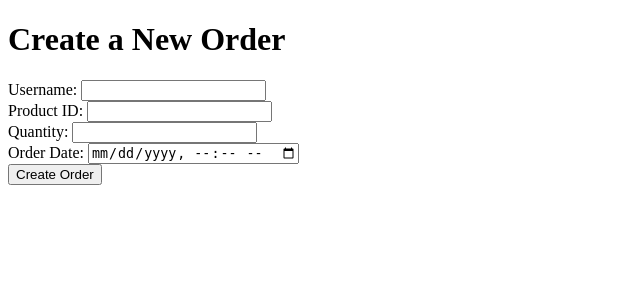
After one commit to sanket-25-03/rest_mobile_sale_project, a Django app: template mobile_project/mobile_sale/templates/mobile_sale/Order.html in a window 1280 px wide. The commit adds this page. Shown: the top 300 px of the page, without its empty margins (0-640 px from the left). Run offline with Django 3.2, Linux system fonts and the light colour scheme; the template is opened without the code that fills it, so the values that code supplies are empty.

Commit message:
Added Order Feature

```diff
--- /dev/null
+++ b/mobile_project/mobile_sale/templates/mobile_sale/Order.html
@@ -0,0 +1,27 @@
+<!DOCTYPE html>
+<html lang="en">
+<head>
+    <meta charset="UTF-8">
+    <meta name="viewport" content="width=device-width, initial-scale=1.0">
+    <title>Create Order</title>
+</head>
+<body>
+    <h1>Create a New Order</h1>
+    <form method="post">
+        {% csrf_token %}
+        <label for="username">Username:</label>
+        <input type="text" id="username" name="username" required><br>
+
+        <label for="product">Product ID:</label>
+        <input type="number" id="product" name="product" required><br>
+
+        <label for="quantity">Quantity:</label>
+        <input type="number" id="quantity" name="quantity" required><br>
+
+        <label for="order_date">Order Date:</label>
+        <input type="datetime-local" id="order_date" name="order_date" required><br>
+
+        <button type="submit">Create Order</button>
+    </form>
+</body>
+</html>
--- a/mobile_project/mobile_sale/templates/mobile_sale/index.html
+++ b/mobile_project/mobile_sale/templates/mobile_sale/index.html
@@ -25,6 +25,8 @@
 
                     <h3>Reviews:</h3>
                     {% include 'partials/reviews.html' with reviews=product.reviews.all %}
+                    <a href="{% url 'order-create' %}" class="add-product-link">Order Now</a>
+
                 </li>
             {% endfor %}
         </ul>
--- a/mobile_project/mobile_sale/urls.py
+++ b/mobile_project/mobile_sale/urls.py
@@ -1,11 +1,11 @@
 from django.urls import path
-from .views import ProductListView, ProductCreateView, OrderCreateView, index, add_product_view, order_list
+from .views import ProductListView, ProductCreateView, OrderCreateView, index, add_product_view, order_list,create_order_view
 
 urlpatterns = [
     path('', index, name='index'),  # Home page
     path('products/', ProductListView.as_view(), name='product-list'),  # Product list view
     path('products/create/', ProductCreateView.as_view(), name='product-create'),  # Product creation view
-    path('place-order/', OrderCreateView.as_view(), name='place-order'),  # Order creation view
+    path('add-product/', add_product_view, name='add-product'),  # Add product view
+    path('orders/create/', create_order_view, name='order-create'),
     path('orders/', order_list, name='order-list'),  # Order list view
-    path('add-product/', add_product_view, name='add-product'),  # Add product view
 ]
```
Also changed, not shown: mobile_project/mobile_sale/templates/mobile_sale/order_list.html (deleted, +0 -32 lines), mobile_project/mobile_sale/views.py (+9 -8 lines), mobile_project/db.sqlite3.
